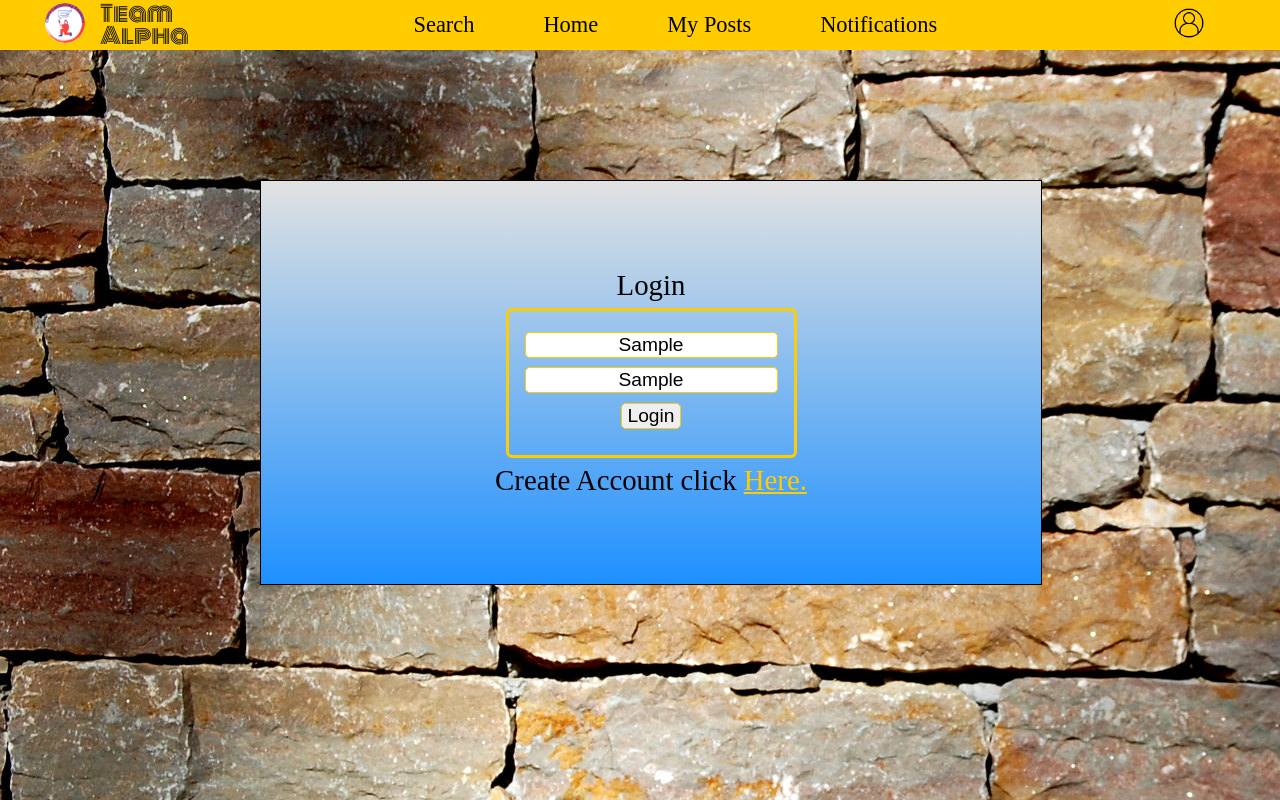
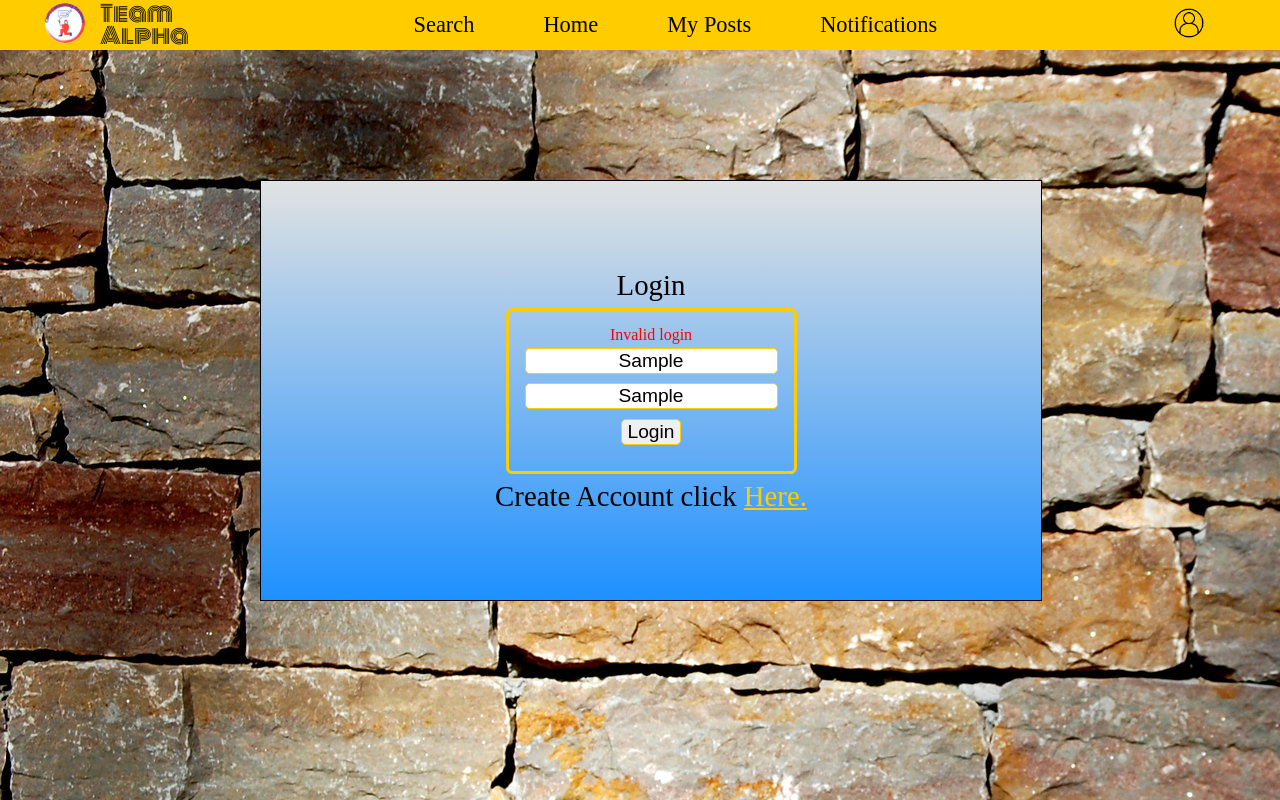
Before and after one commit to aloostrom-ecpi/cis480-capstone, an Angular app: page /load-account in a window 1280 px wide. Both pictures are taken after typing "Sample", "Sample" into the empty fields and a click on the input "Login". Shown: the top 800 px of the page. Built offline with nearby package versions, Linux system fonts and the light colour scheme; no server answers.

Commit message:
Add invalid login message

```diff
--- a/src/app/components/load-account/load-account.component.css
+++ b/src/app/components/load-account/load-account.component.css
@@ -8,34 +8,34 @@
 }
 .loginForm a {
   text-decoration: underline;
-    color: #FFCC00;
+  color: #ffcc00;
 }
 form {
   width: 20%;
-    border: .2rem #FFCC00 solid;
-    border-radius: .4rem;
-    margin: .5rem auto;
+  border: 0.2rem #ffcc00 solid;
+  border-radius: 0.4rem;
+  margin: 0.5rem auto;
   padding: 1rem;
   padding-bottom: 1rem;
   align-content: center;
   width: fit-content; /*re-sized form borders to fit test box contents: Alex Loostrom*/
 }
-form input{
+form input {
   display: block;
-    margin: .3rem auto;
-    border: .1rem #FFCC00 solid;
-    border-radius: .3rem;
+  margin: 0.3rem auto;
+  border: 0.1rem #ffcc00 solid;
+  border-radius: 0.3rem;
   font-size: 1.2rem;
   color: black;
   text-align: center;
-    margin-bottom: .60rem; /* space out text boxes to keep from stacking: Alex Loostrom */
+  margin-bottom: 0.6rem; /* space out text boxes to keep from stacking: Alex Loostrom */
 }
 ::placeholder {
   color: black;
 }
 /*added/used a div login-button to space the login button from bottom of input - Steve Woods*/
-.login-button{
-    margin-top: .4rem;
+.login-button {
+  margin-top: 0.4rem;
 }
 main {
   padding: 10px; /* used to format main tag on screen */
@@ -47,5 +47,10 @@ main {
   justify-content: center;
   overflow: hidden;
   background: linear-gradient(#e2e2e2, dodgerblue);
-    border: black solid .12rem;
+  border: black solid 0.12rem;
 }
+
+.error {
+  color: red;
+  font-size: 1rem;
+}
--- a/src/app/components/load-account/load-account.component.html
+++ b/src/app/components/load-account/load-account.component.html
@@ -2,6 +2,7 @@
   <div class="loginForm">
     <h1>Login</h1>
     <form action="" method="POST">
+      <p *ngIf="errorMsg" class="error">{{ errorMsg }}</p>
       <input type="text" placeholder="Username" name="username" #username />
       <!--Removed : to make the lines placeholders to look cleaner - Steve Woods-->
       <input type="text" placeholder="Password" name="password" #password />
--- a/src/app/components/load-account/load-account.component.ts
+++ b/src/app/components/load-account/load-account.component.ts
@@ -18,7 +18,8 @@ import { Router } from '@angular/router';
   styleUrls: ['./load-account.component.css']
 })
 export class LoadAccountComponent implements OnInit {
-  private user!: User;
+  private user?: User;
+  errorMsg?: string;
 
   constructor(private userService: UserService, private router: Router) { }
 
@@ -44,7 +45,7 @@ export class LoadAccountComponent implements OnInit {
 
       this.router.navigateByUrl('/')},
 
-      err => console.log(err, "Invalid login"));
+      err => {console.log(err, "Invalid login"); this.errorMsg = "Invalid login"});
 
   }
 
```
Also changed, not shown: 1 other file (tests, documents, lock files or other folders). Lines whose indentation alone changed are shown as unchanged.
